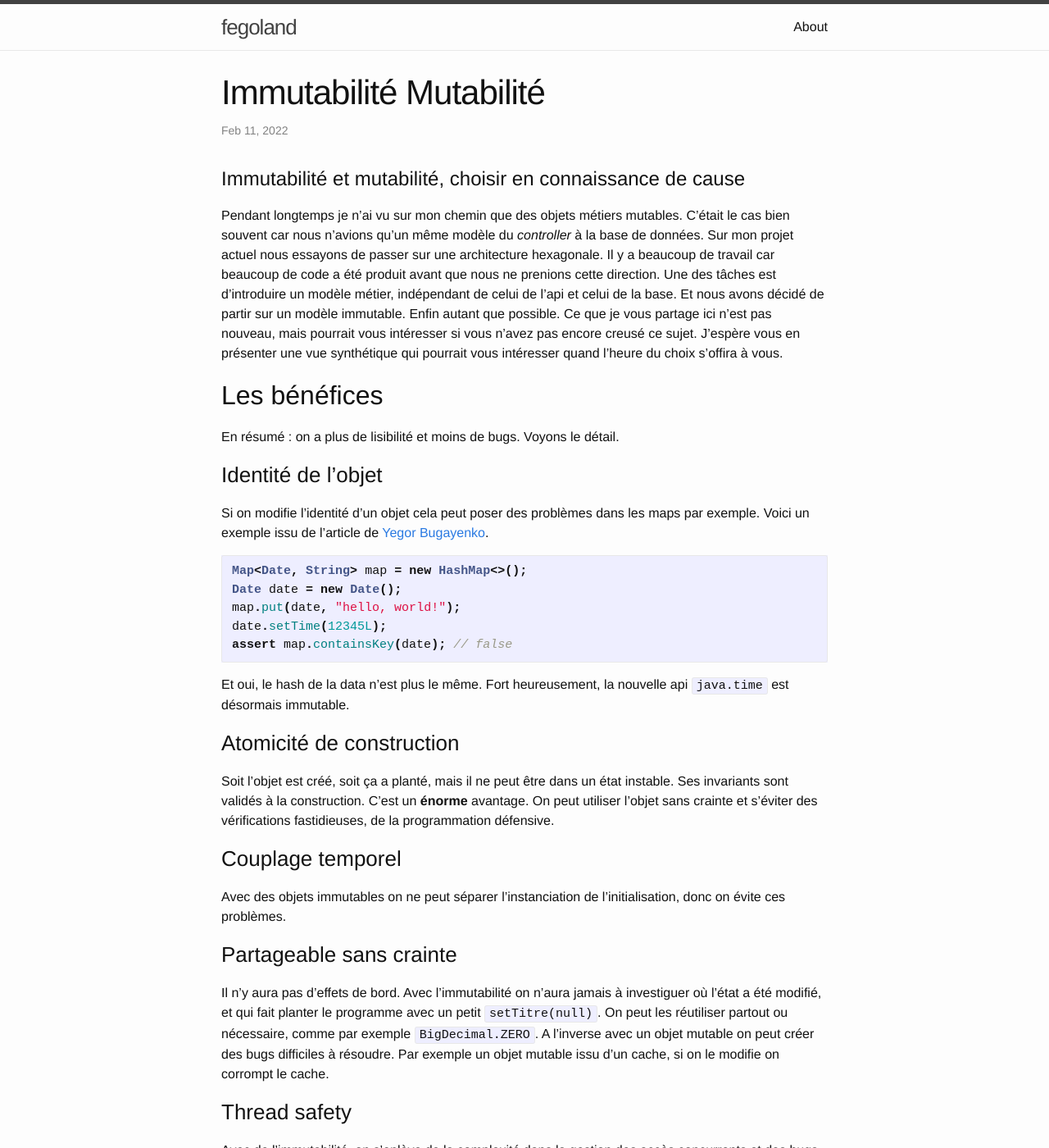
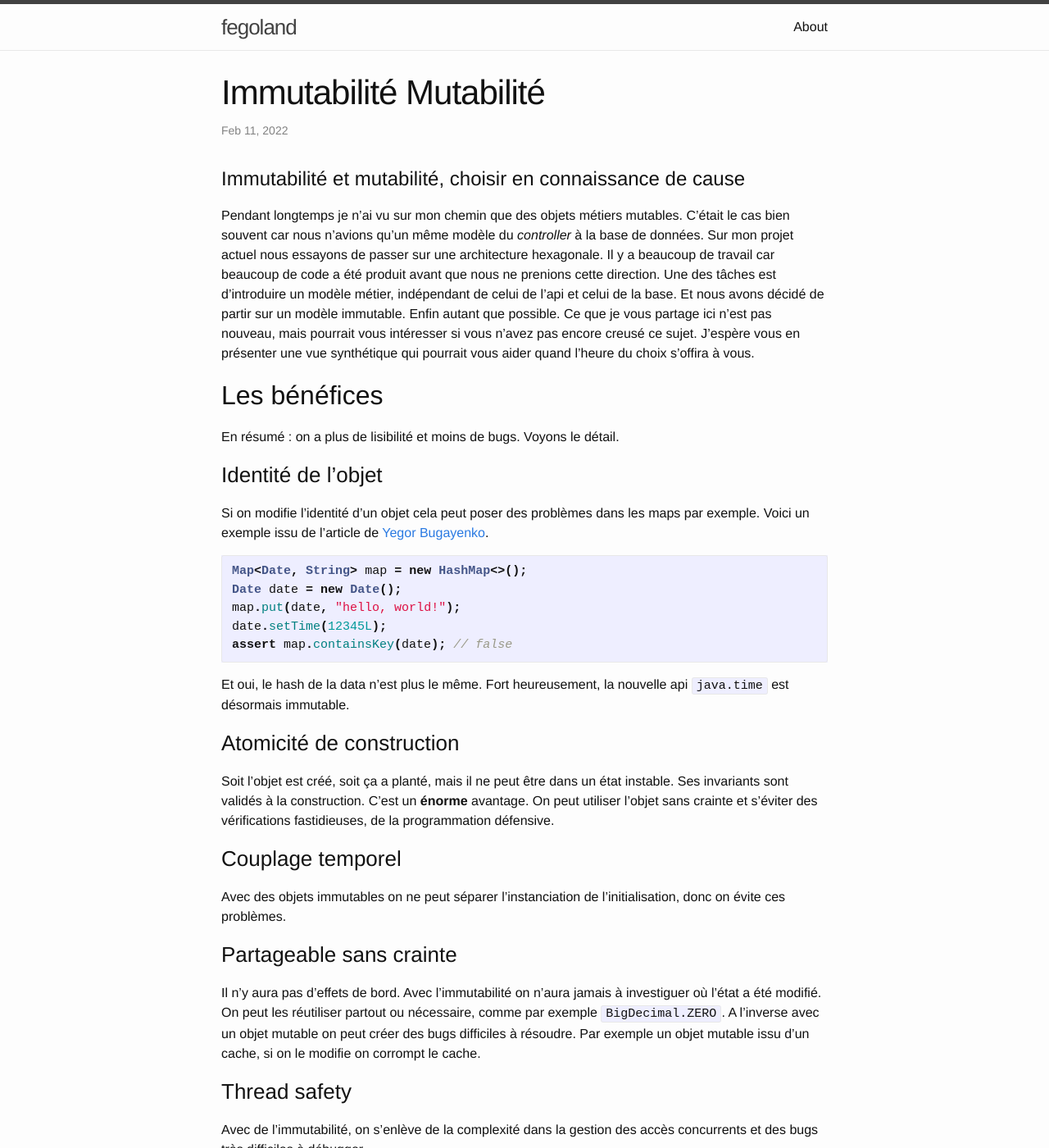
Before and after one commit to fego/fego.github.io, a Jekyll site: the page built from docs/_posts/2022-02-11-Immutabilité-Mutabilité.md, in a window 1280 px wide and 1400 px high. Shown: the whole window at 82% size. Built offline with Jekyll 4.4.1, drawn with Linux system fonts in a browser that asks for light colours; our own code applies the rules of GitHub Pages for plain Markdown files; some of the changed text lies outside the part shown.

Commit message:
corrections

```diff
--- a/docs/_posts/2022-02-11-Immutabilité-Mutabilité.md
+++ b/docs/_posts/2022-02-11-Immutabilité-Mutabilité.md
@@ -8,7 +8,7 @@ Une des tâches est d'introduire un modèle métier, indépendant de celui de l'
 Et nous avons décidé de partir sur un modèle immutable.
 Enfin autant que possible.
 Ce que je vous partage ici n'est pas nouveau, mais pourrait vous intéresser si vous n'avez pas encore creusé ce sujet.
-J'espère vous en présenter une vue synthétique qui pourrait vous intéresser quand l'heure du choix s'offira à vous.
+J'espère vous en présenter une vue synthétique qui pourrait vous aider quand l'heure du choix s'offira à vous.
 
 ## Les bénéfices
 En résumé : on a plus de lisibilité et moins de bugs.
@@ -42,7 +42,7 @@ Avec des objets immutables on ne peut séparer l’instanciation de l’initiali
 ### Partageable sans crainte
 
 Il n'y aura pas d'effets de bord.
-Avec l'immutabilité on n’aura jamais à investiguer où l’état a été modifié, et qui fait planter le programme avec un petit `setTitre(null)`.
+Avec l'immutabilité on n’aura jamais à investiguer où l’état a été modifié.
 On peut les réutiliser partout ou nécessaire, comme par exemple `BigDecimal.ZERO`.
 A l'inverse avec un objet mutable on peut créer des bugs difficiles à résoudre.
 Par exemple un objet mutable issu d'un cache, si on le modifie on corrompt le cache.
```
Also changed, not shown: other parts of docs/_posts/2022-02-11-Immutabilité-Mutabilité.md (+7 -5 lines).
